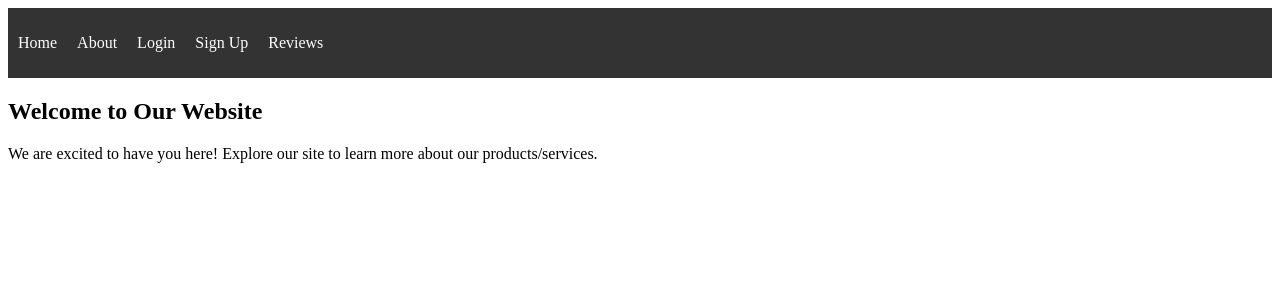
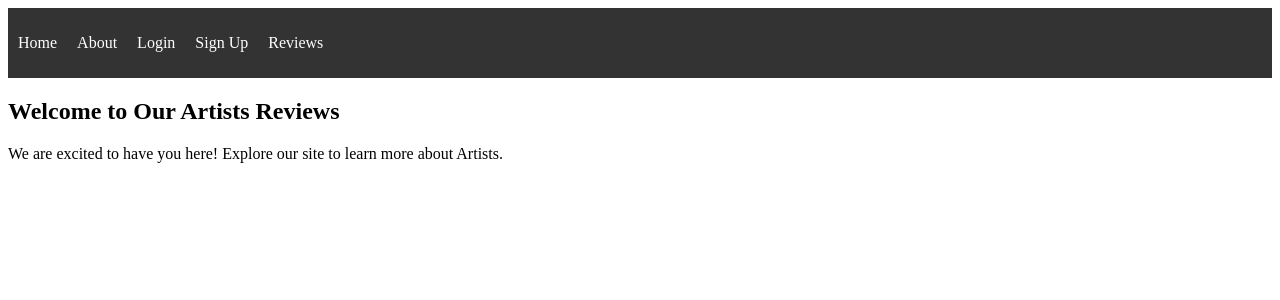
Before and after one commit to ianscottmartin/proj-5, a React (Create React App) app in the folder client/: page / in a window 1280 px wide. Shown: the top 300 px of the page. Built offline with nearby package versions, Linux system fonts and the light colour scheme.

Commit message:
minor changes on setup

```diff
--- a/client/src/Home.js
+++ b/client/src/Home.js
@@ -5,8 +5,8 @@ import withNavbar from './Layout';
 const Home = () => {
   return (
     <div>
-      <h2>Welcome to Our Website</h2>
-      <p>We are excited to have you here! Explore our site to learn more about our products/services.</p>
+      <h2>Welcome to Our Artists Reviews</h2>
+      <p>We are excited to have you here! Explore our site to learn more about Artists.</p>
     </div>
   );
 };
```
